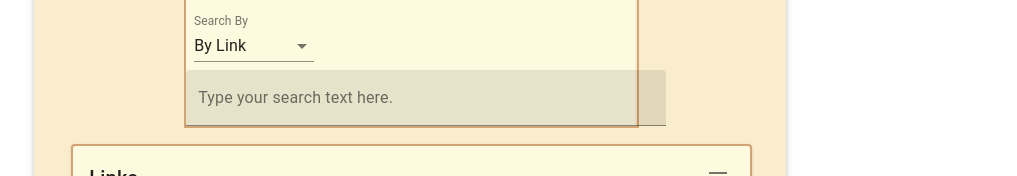
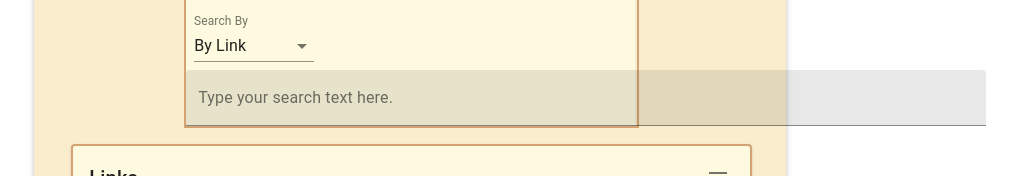
Before and after one commit to AnthonyKuang116/linkerator, a React (Create React App) app: page / in a window 1280 px wide. Shown: the part 476-652 px from the top of the page, without its empty margins (167-1184 px from the left). Built offline with nearby package versions, Linux system fonts and the light colour scheme; no server answers.

Commit message:
exstended the search text to 50em

```diff
--- a/src/components/search.js
+++ b/src/components/search.js
@@ -29,11 +29,16 @@ const useStyles = makeStyles((theme) => ({
     marginTop: theme.spacing(2),
   },
   textFieldStyle: {
-    width: "30rem",
+    width: "50rem",
   },
 }));
 
-const Search = ({ currentSearchText, handleSearchTextChange, searchOptionChange, currentOption }) => {
+const Search = ({
+  currentSearchText,
+  handleSearchTextChange,
+  searchOptionChange,
+  currentOption,
+}) => {
   const classes = useStyles();
 
   return (
```
